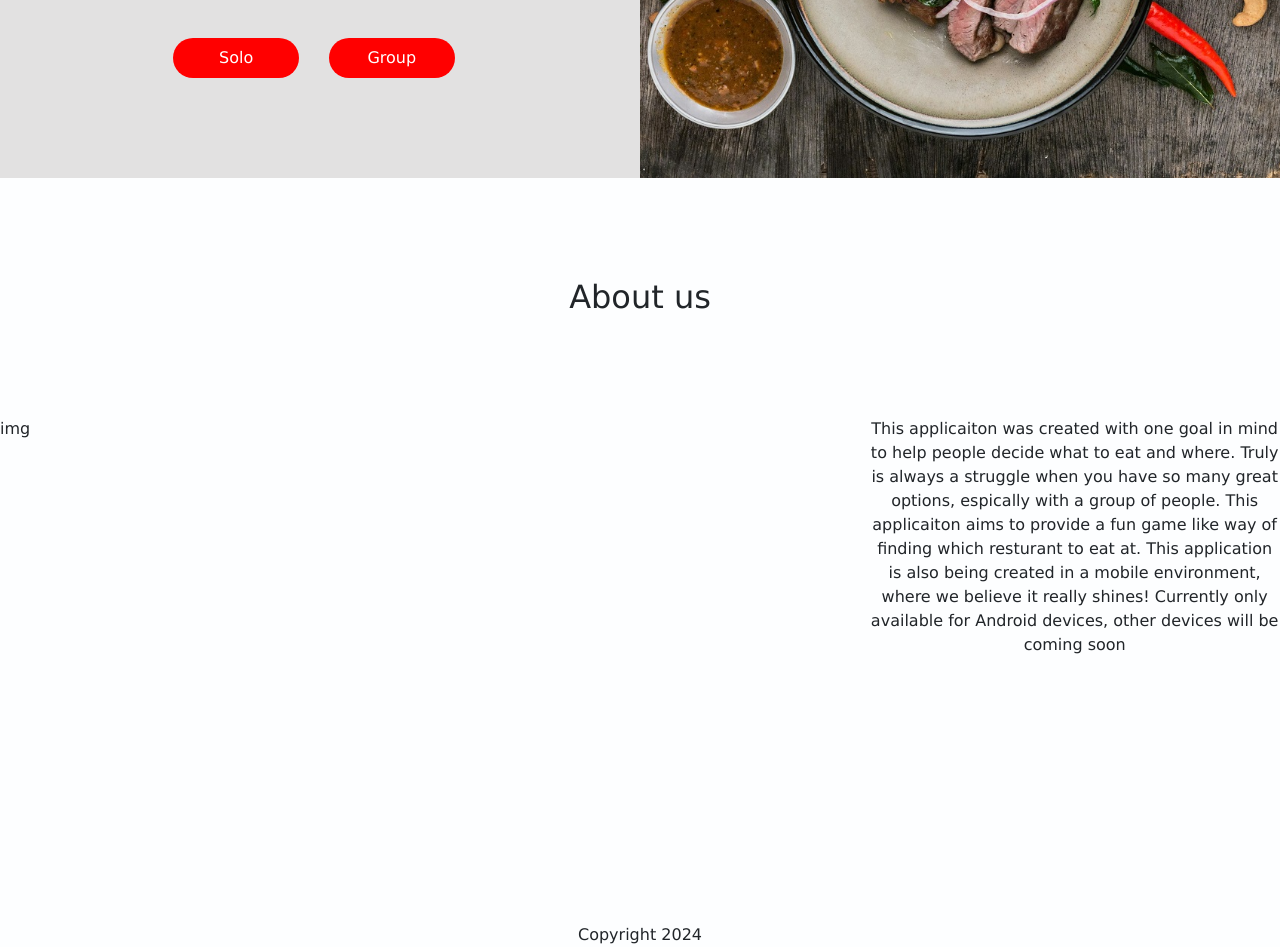
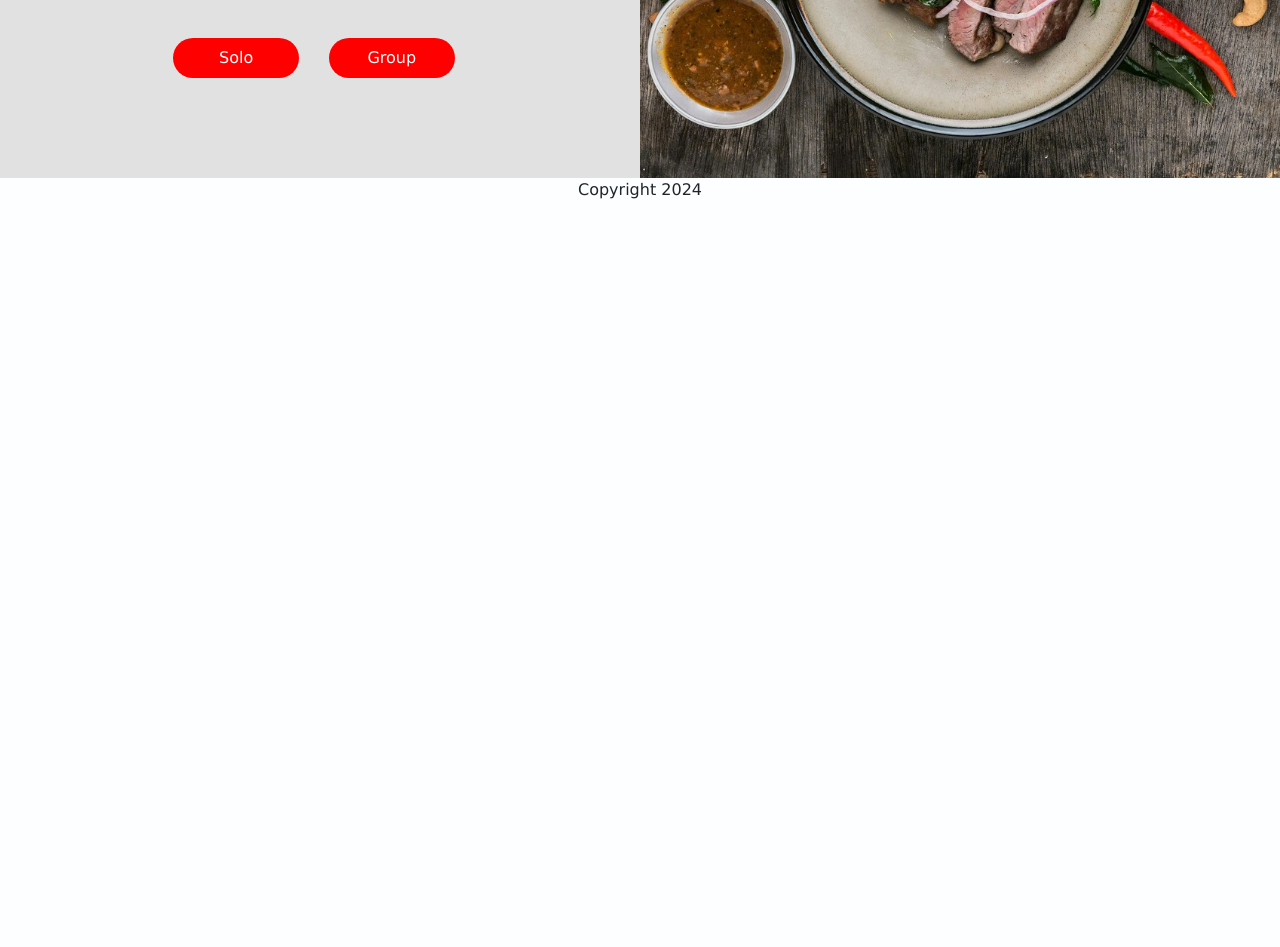
Before and after one commit to Msheph1/StateFarmMobileAppContest, a plain HTML site: page webapp/html/index2.html in a window 1280 px wide. Shown: the part 586-1533 px from the top of the page. After the commit the page ends 804 px from the top, so only its background shows below. Drawn offline with nearby package versions, Linux system fonts and the light colour scheme; files whose address does not match are found by name.

Commit message:
removed about me

```diff
--- a/webapp/css/style2.css
+++ b/webapp/css/style2.css
@@ -13,7 +13,10 @@ body {
 }
 
 .container-fluid {
+  display: flex;
+  flex-direction: column;
   padding: 0;
+  height: 100%;
 }
 
 .header ul {
--- a/webapp/html/index2.html
+++ b/webapp/html/index2.html
@@ -40,15 +40,7 @@
 
         </div>
       </div>
-      <h2 class="aboutheading">About us</h2>
-      <div class="row">
-        <div class="col-8">
-          img
-        </div>
-        <div class="col-4 abouttext">
-          <p>This applicaiton was created with one goal in mind to help people decide what to eat and where. Truly is always a struggle when you have so many great options, espically with a group of people. This applicaiton aims to provide a fun game like way of finding which resturant to eat at. This application is also being created in a mobile environment, where we believe it really shines! Currently only available for Android devices, other devices will be coming soon</p>
-        </div>
-      </div>
+
       <div class="footer">
         <p>Copyright 2024</p>
       </div>
```
Also changed, not shown: webapp/index.html (+9 -0 lines).
